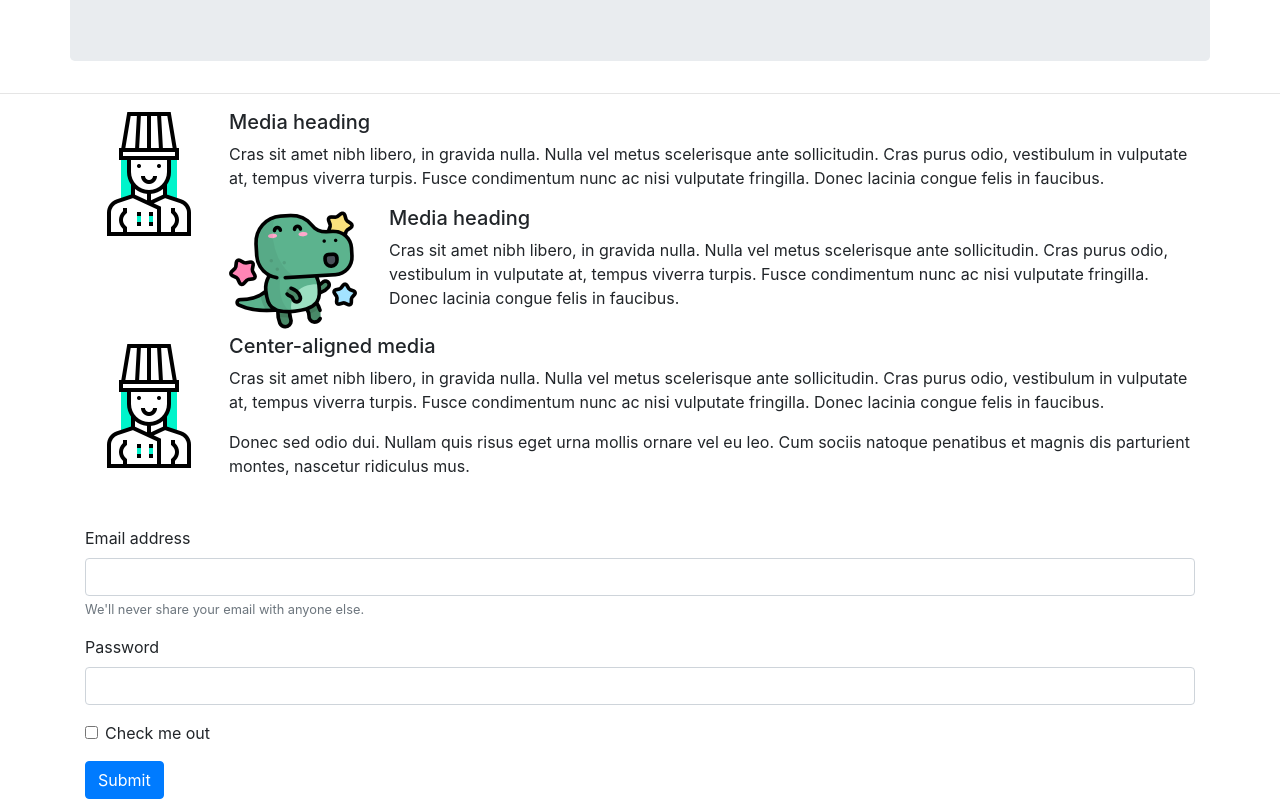
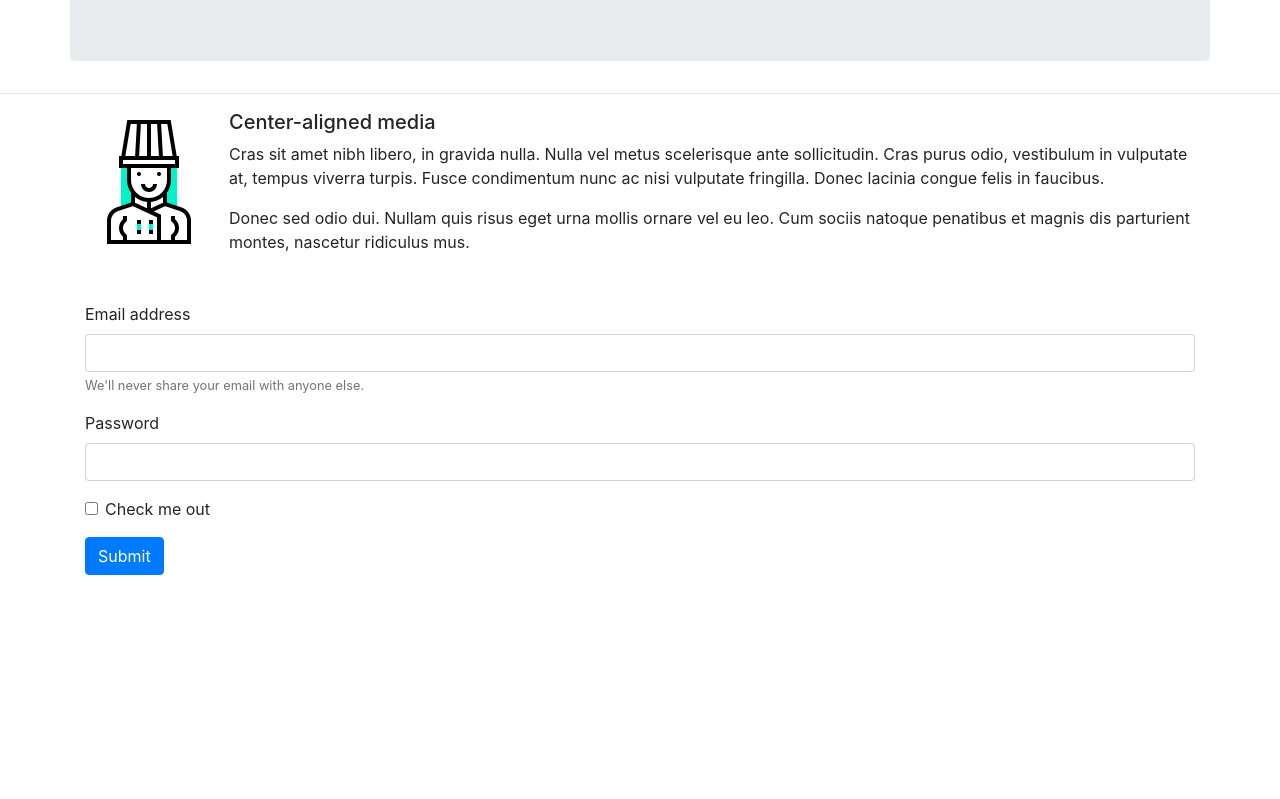
Before and after one commit to Cruz-Bdllo/Github, a plain HTML site: page index.html in a window 1280 px wide. Shown: the part 1115-1914 px from the top of the page. After the commit the page ends 1690 px from the top, so only its background shows below. Drawn offline with nearby package versions, Linux system fonts and the light colour scheme.

Commit message:
Eliminando redundancia
He quitado la redundancia en el chat

```diff
--- a/index.html
+++ b/index.html
@@ -86,26 +86,6 @@
     </div>
 
     <hr>
-    <!-- Chat -->
-    <div class="container">
-        <div class="media">
-            <img src="img/icon1.png" class="mr-3" alt="...">
-            <div class="media-body">
-                <h5 class="mt-0">Media heading</h5>
-                Cras sit amet nibh libero, in gravida nulla. Nulla vel metus scelerisque ante sollicitudin. Cras purus odio, vestibulum in vulputate at, tempus viverra turpis. Fusce condimentum nunc ac nisi vulputate fringilla. Donec lacinia congue felis in faucibus.
-
-                <div class="media mt-3">
-                <a class="mr-3" href="#">
-                    <img src="img/icon2.png" class="mr-3" alt="...">
-                </a>
-                <div class="media-body">
-                    <h5 class="mt-0">Media heading</h5>
-                    Cras sit amet nibh libero, in gravida nulla. Nulla vel metus scelerisque ante sollicitudin. Cras purus odio, vestibulum in vulputate at, tempus viverra turpis. Fusce condimentum nunc ac nisi vulputate fringilla. Donec lacinia congue felis in faucibus.
-                </div>
-                </div>
-            </div>
-        </div>
-    </div>
 
     <!-- New Chat -->
     <div class="media container">
```
